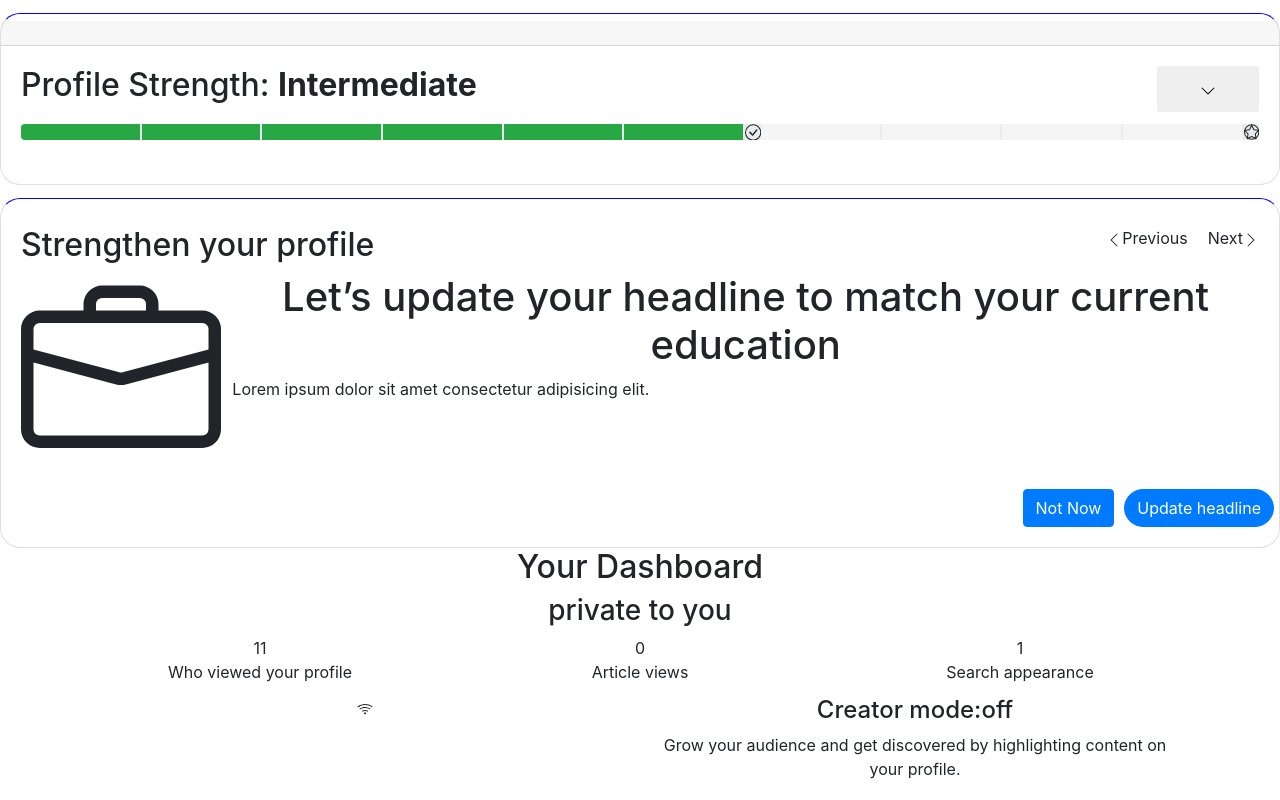
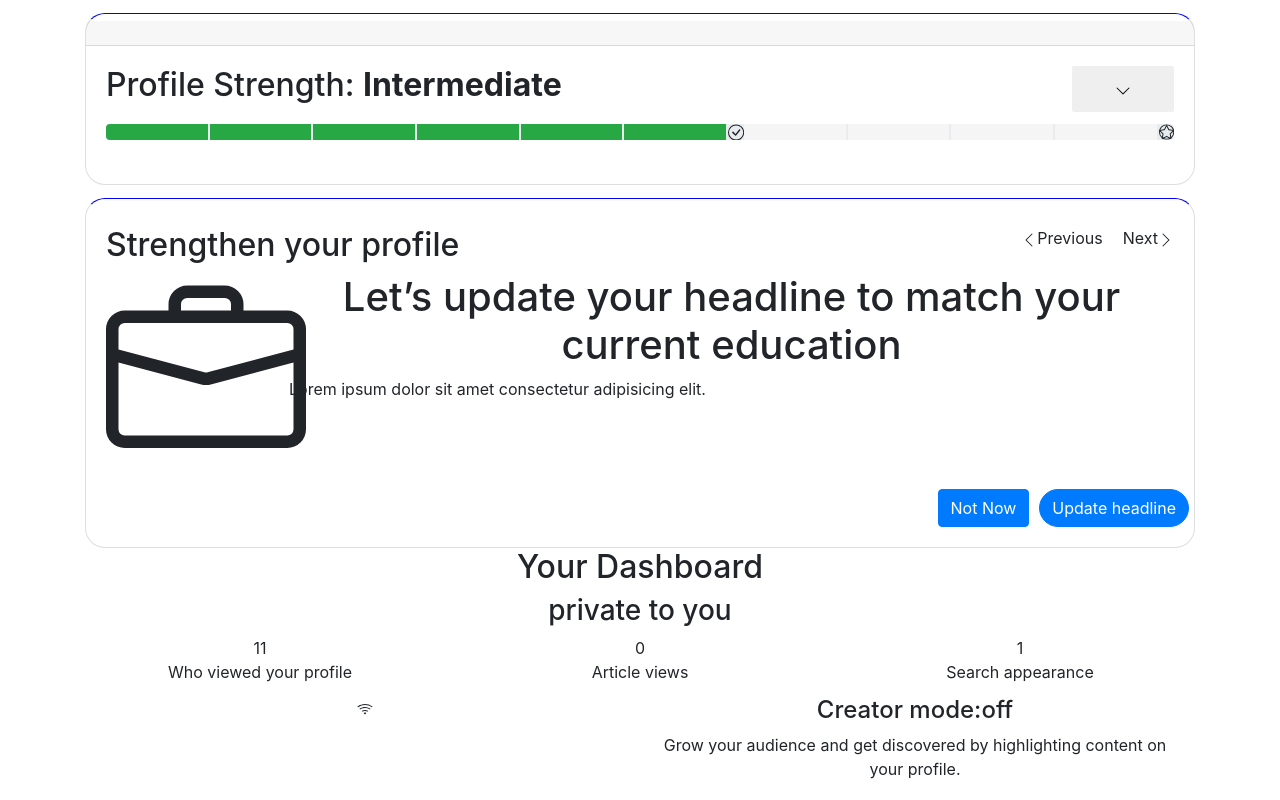
Before and after one commit to Code4Wyatt/LinkedIn, a React (Create React App) app: page / in a window 1280 px wide. Shown: the top 800 px of the page. Built offline with nearby package versions, Linux system fonts and the light colour scheme.

Commit message:
new commit

```diff
--- a/src/components/hicards/FirstCard.jsx
+++ b/src/components/hicards/FirstCard.jsx
@@ -1,7 +1,8 @@
-import { Card, Button, ProgressBar } from "react-bootstrap";
+import { Card, Button, ProgressBar, Container } from "react-bootstrap";
 
 const FirstCard = () => {
   return (
+    <Container>
       <Card clasName="card" style={{ paddingBottom: "1.5rem" }}>
         <Card.Header></Card.Header>
         <Card.Body>
@@ -134,6 +135,7 @@ const FirstCard = () => {
           {/*   <Button variant="primary">Go somewhere</Button> */}
         </Card.Body>
       </Card>
+    </Container>
   );
 };
 export default FirstCard;
--- a/src/components/hicards/SecondCard.jsx
+++ b/src/components/hicards/SecondCard.jsx
@@ -1,7 +1,8 @@
-import { Card, Button, Row, Col } from "react-bootstrap";
+import { Card, Button, Row, Col, Container } from "react-bootstrap";
 
 const SecondCard = () => {
   return (
+    <Container>
       <Card>
         <Card.Body>
           <div className="header-div">
@@ -87,6 +88,7 @@ const SecondCard = () => {
           </Row>
         </Card.Body>
       </Card>
+    </Container>
   );
 };
 
```
Lines whose indentation alone changed are shown as unchanged.
